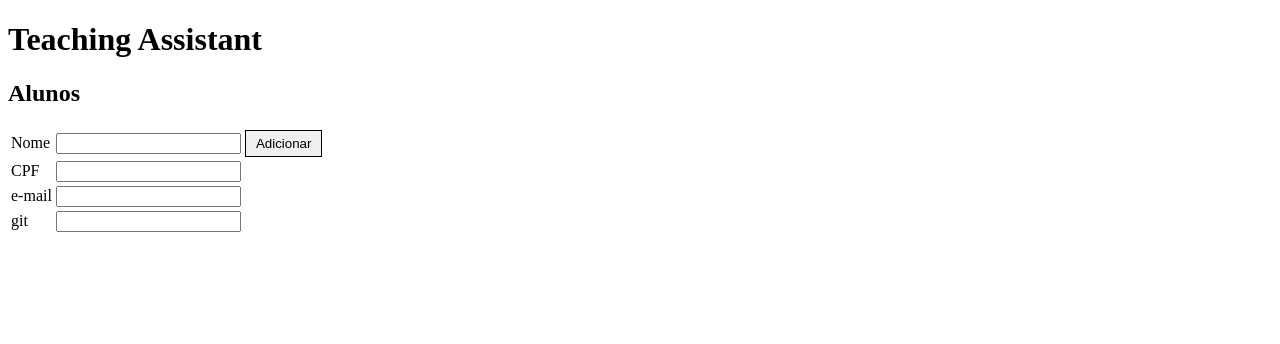
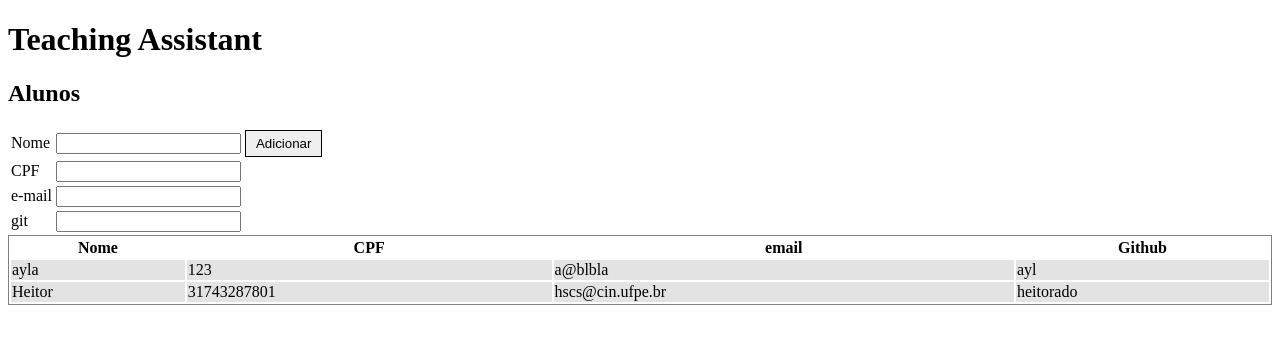
Before and after one commit to heitorado/ESS-Angular-TeachingAssistant, an Angular app in the folder gui/ess-ta-gui/: page / in a window 1280 px wide. Shown: the top 344 px of the page. Built offline with nearby package versions, Linux system fonts and the light colour scheme.

Commit message:
Implementa serviço de aluno injetado

```diff
--- a/gui/ess-ta-gui/src/app/aluno.service.ts
+++ b/gui/ess-ta-gui/src/app/aluno.service.ts
@@ -1,5 +1,7 @@
+import { Injectable, Inject } from '@angular/core';
 import { Aluno } from './aluno';
 
+@Injectable()
 export class AlunoService {
   alunos: Aluno[] = [];
 
--- a/gui/ess-ta-gui/src/app/app.component.ts
+++ b/gui/ess-ta-gui/src/app/app.component.ts
@@ -11,8 +11,9 @@ import { AlunoService } from './aluno.service';
 })
 export class AppComponent {
   aluno: Aluno = {nome: "", cpf: "", email: "", git: ""};
-  alunoService = new AlunoService();
-  alunos: Aluno[] = [];
+  constructor(private alunoService: AlunoService) {}
+  alunos: Aluno[] = [{nome: "ayla", cpf: "123", email: "a@blbla", git: "ayl"},
+                      {nome: "Heitor", cpf: "31743287801", email: "hscs@cin.ufpe.br", git: "heitorado"}];
 
 
   create(alu: Aluno): void {
--- a/gui/ess-ta-gui/src/app/app.module.ts
+++ b/gui/ess-ta-gui/src/app/app.module.ts
@@ -4,6 +4,7 @@ import { FormsModule } from '@angular/forms';
 
 import { AppRoutingModule } from './app-routing.module';
 import { AppComponent } from './app.component';
+import { AlunoService } from './aluno.service';
 
 @NgModule({
   declarations: [
@@ -14,7 +15,7 @@ import { AppComponent } from './app.component';
     AppRoutingModule,
     FormsModule
   ],
-  providers: [],
+  providers: [AlunoService],
   bootstrap: [AppComponent]
 })
 export class AppModule { }
```
